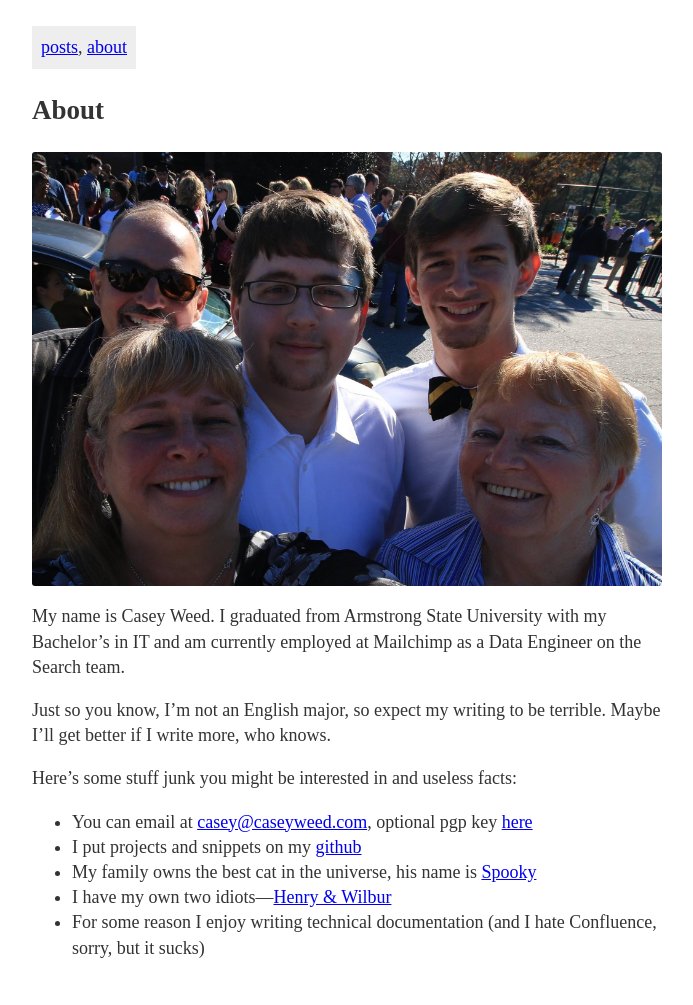
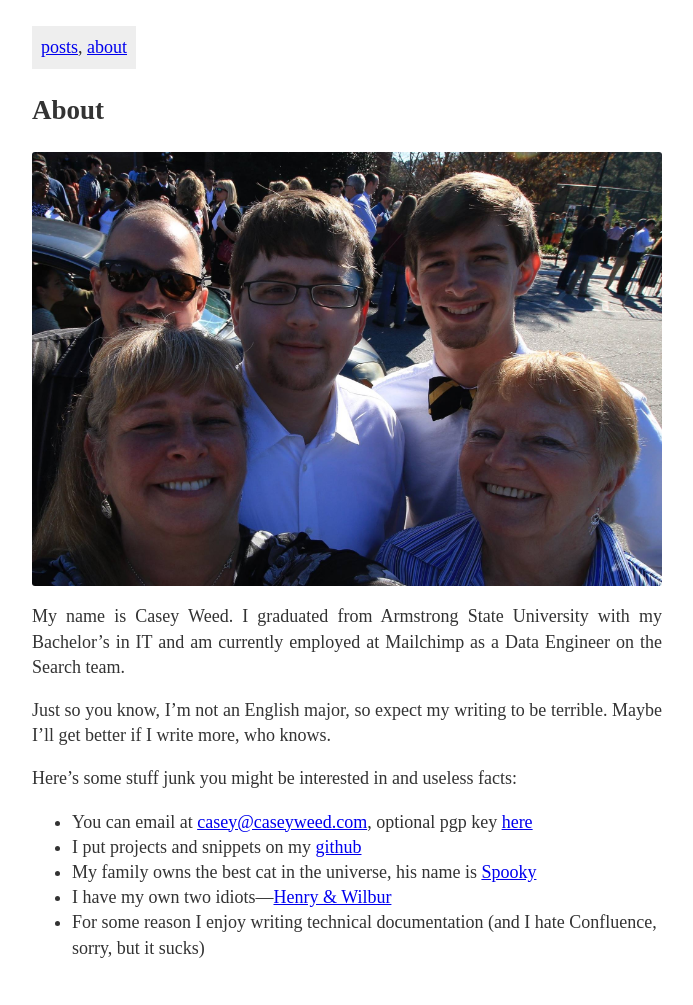
Before and after one commit to Battleroid/site, a Jekyll site: the page built from about.md, in a window 1280 px wide. Shown: the whole page, without its empty margins (293-986 px from the left). Built offline with Jekyll 4.4.1, drawn with Linux system fonts in a browser that asks for light colours.

Commit message:
Justify pages/posts

```diff
--- a/css/main.css
+++ b/css/main.css
@@ -26,7 +26,7 @@ pre code {
     font-size: 14px;
 }
 
-article p {
+section p, article p {
     text-align: justify;
 }
 
```
